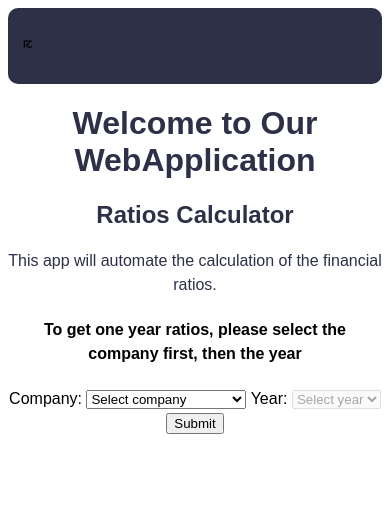
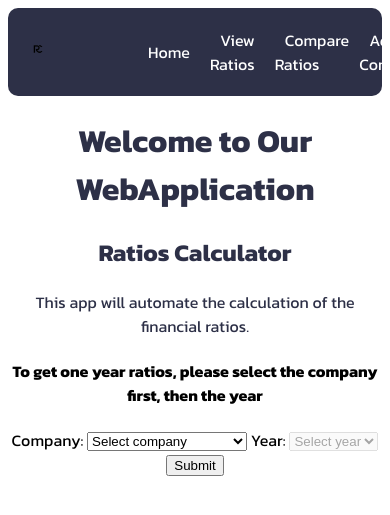
Before and after one commit to Dinamow/financial-ratios, a Django app: page /one in a window 390 px wide; the page is wider, and only the part inside the window is pictured. Shown: the top 515 px of that part. Run offline with Django 5.2, Linux system fonts and the light colour scheme; data comes from the database, SQL or seed files in the repository.

Commit message:
style: visual changes

```diff
--- a/myapp/static/css/base.css
+++ b/myapp/static/css/base.css
@@ -1,5 +1,10 @@
+@import url('https://fonts.googleapis.com/css2?family=Kanit:ital,wght@0,100;0,200;0,300;0,400;0,500;0,600;0,700;0,800;0,900;1,100;1,200;1,300;1,400;1,500;1,600;1,700;1,800;1,900&family=Oswald:wght@200..700&family=Poppins:ital,wght@0,100;0,200;0,300;0,400;0,500;0,600;0,700;0,800;0,900;1,100;1,200;1,300;1,400;1,500;1,600;1,700;1,800;1,900&display=swap');
+
+body {
+    font-family: "Kanit", sans-serif;
+}
+
 h1, h2, h3 {
-    font-family: 'Arial', sans-serif; /* Apply the same font family to headings */
     font-weight: bold; /* Adjust the font weight for headings */
     color: #2D3047; /* Set the heading color */
     text-align: center;
@@ -12,7 +17,6 @@ h1, h2, h3 {
     font-weight: normal;
     line-height: 1.5;
     margin-bottom: 15px;
-    font-family: 'Arial', sans-serif;
 }
 
 nav {
@@ -37,6 +41,11 @@ nav {
 
     ul li {
         margin-right: 10px;
+        :hover:not(.logo_a) {
+            background-color: #3D4160;
+            border-radius: 10px;
+            transition: all 0.3s ease-in-out;
+        }
     }
 
     ul li a {
@@ -44,30 +53,38 @@ nav {
         text-decoration: none;
         padding: 10px;
     }
-
-    ul :hover {
-        background-color: #3D4160;
-    }
 }
 
 #logo_li {
-    margin-right: 465px;
-}
+    margin-right: 635px;
+    margin-left: 10px;
+    :hover {
+        transform: scale(1.2);
+        transition: all 0.3s ease-in-out;
+    }
+    img {
+        max-width: 100%;
+        height: auto;
+        max-height: 50px;
 
-#logo_img {
-    max-width: 100%;
-    height: auto;
-    max-height: 50px;
+    }
+    @media screen and (max-width: 1024px){
+        margin-right: 200px;
+    }
+    @media screen and (max-width: 768px){
+        margin-right: 100px;
+    }
 }
 
 .above-image {
     /* background-image: url("../img/landing-team.jpg"); */
     background-image: url("../img/amoc.jpg");
     background-size: cover;
+    background-repeat: no-repeat;
     position: relative;
     background-position: center;
-    height: 600px;
-    border-radius: 5px;
+    height: 800px;
+    border-radius: 25px;
 }
 
 .above-image img {
--- a/myapp/static/css/one.css
+++ b/myapp/static/css/one.css
@@ -1,6 +1,10 @@
+@import url('https://fonts.googleapis.com/css2?family=Kanit:ital,wght@0,100;0,200;0,300;0,400;0,500;0,600;0,700;0,800;0,900;1,100;1,200;1,300;1,400;1,500;1,600;1,700;1,800;1,900&family=Oswald:wght@200..700&family=Poppins:ital,wght@0,100;0,200;0,300;0,400;0,500;0,600;0,700;0,800;0,900;1,100;1,200;1,300;1,400;1,500;1,600;1,700;1,800;1,900&display=swap');
+
+body {
+    font-family: "Kanit", sans-serif;
+}
 
 .data {
-    font-family: 'Arial', sans-serif;
     font-size: 16px;
     font-weight: normal;
     line-height: 1.5;
```
Also changed, not shown: myapp/static/css/landing.css (+7 -2 lines).
